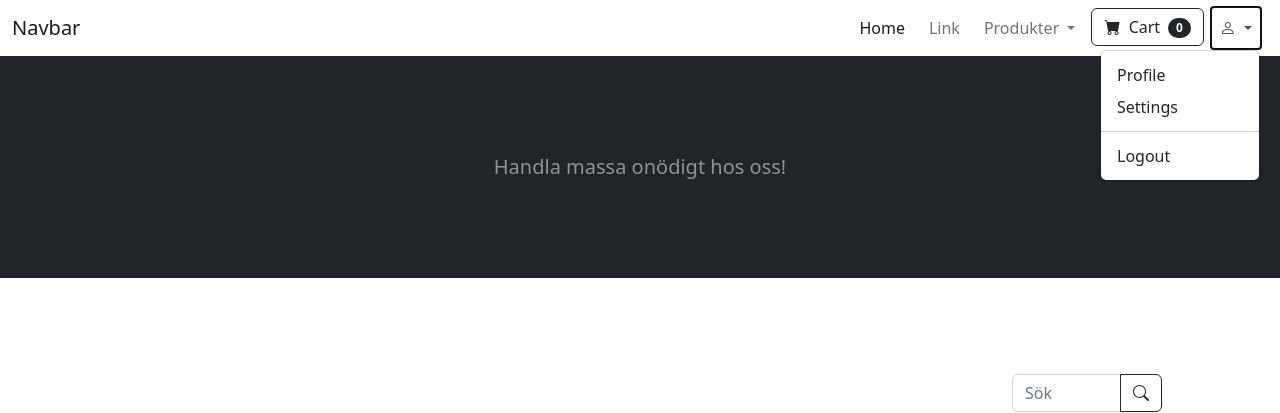
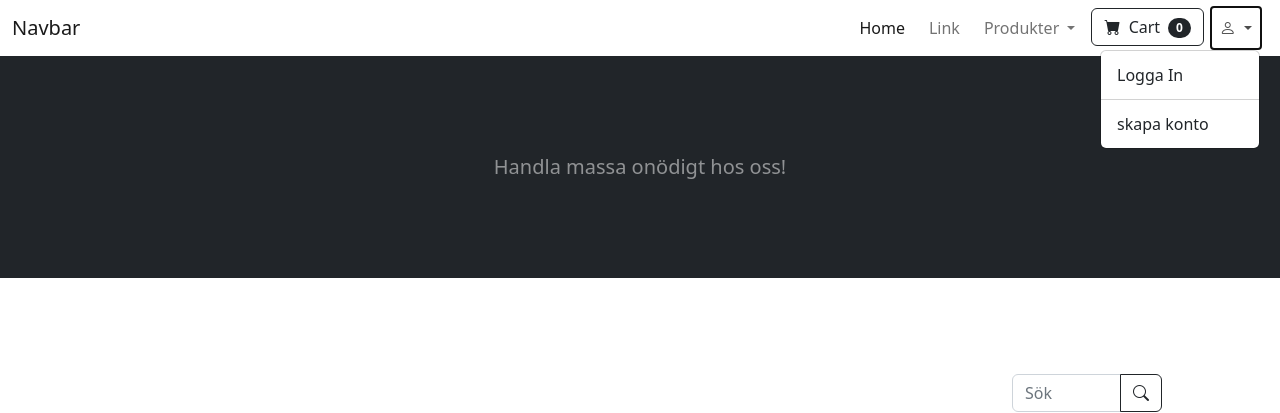
Before and after one commit to Response201/webshop-PHP, a PHP site: page / in a window 1280 px wide, after a click that opens the changed part. Shown: the top 413 px of the page. Run offline with PHP 8.4, Linux system fonts and the light colour scheme.

Commit message:
Update index.php

```diff
--- a/index.php
+++ b/index.php
@@ -40,7 +40,7 @@ require_once("Models/Product.php");
           <a class="nav-link dropdown-toggle" href="#" role="button" data-bs-toggle="dropdown" aria-expanded="false">
             Produkter
           </a>
-          <ul class="dropdown-menu">
+          <ul class="dropdown-menu mb-2">
             <li class='dropdown-item' href='#!'> Alla produkter </li>
             <li role="separator" class="dropdown-divider border --bs-secondary-color"></li>
 
@@ -62,13 +62,14 @@ require_once("Models/Product.php");
 
         <li class="nav-item dropdown me-2">
           <a class="nav-link dropdown-toggle" href="#" role="button" data-bs-toggle="dropdown" aria-expanded="false">
-            <i class="bi bi-person"></i> <!-- Icon of a person -->
+            <i class="bi bi-person"></i>
           </a>
-          <ul class="dropdown-menu dropdown-menu-end">
-            <li><a class="dropdown-item" href="#">Profile</a></li>
-            <li><a class="dropdown-item" href="#">Settings</a></li>
+          <ul class="dropdown-menu dropdown-menu-end " style="max-width:100px;">
+
+
+            <li><a class="dropdown-item" href="#">Logga In</a></li>
             <li><hr class="dropdown-divider"></li>
-            <li><a class="dropdown-item" href="#">Logout</a></li>
+            <li><a class="dropdown-item" href="#">skapa konto</a></li>
           </ul>
         </li>
       </ul>
```
